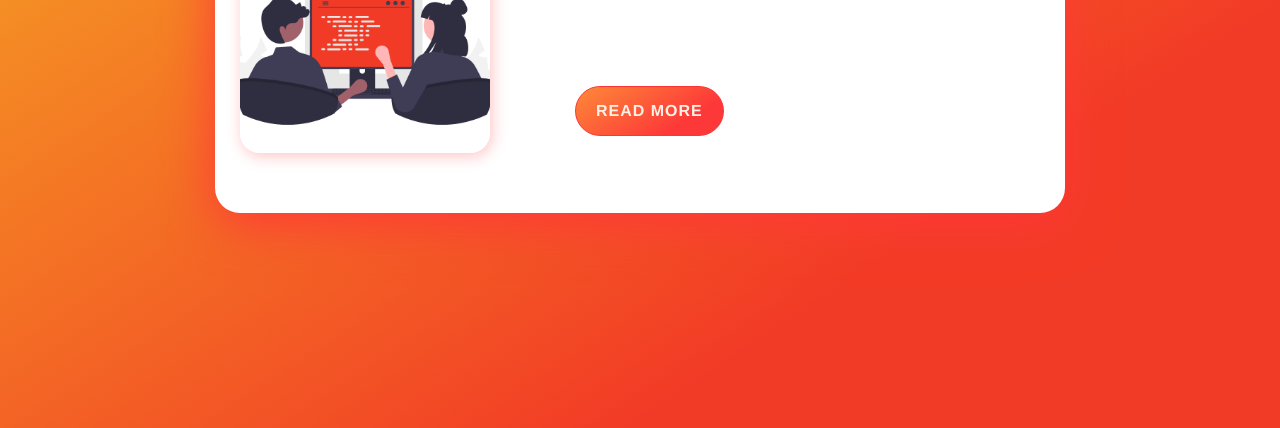
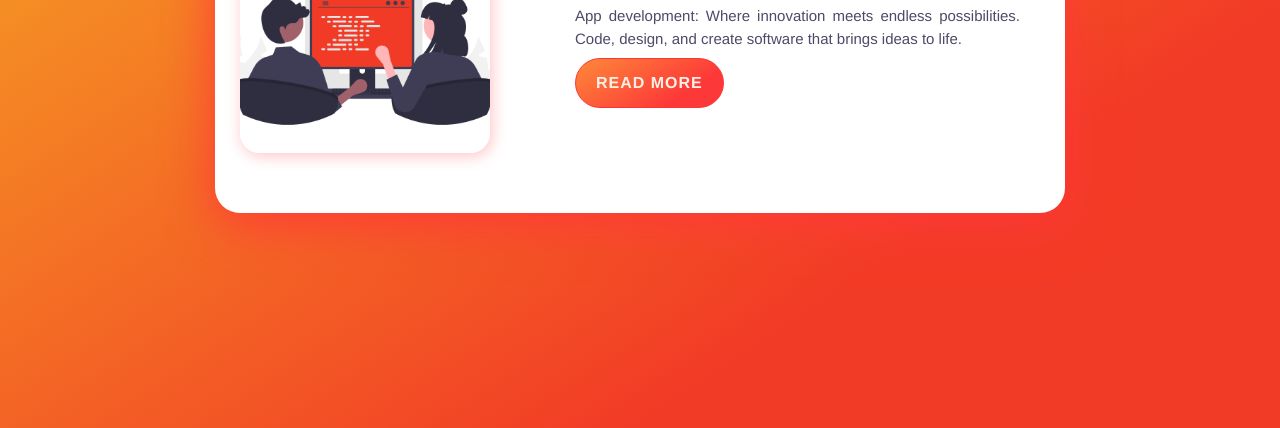
Before and after one commit to RaiyanAhmed-RK/blog-card, a plain HTML site: page index.html in a window 1280 px wide. Shown: the part 372-800 px from the top of the page. Drawn offline with Linux system fonts and the light colour scheme.

Commit message:
Completed!

```diff
--- a/index.html
+++ b/index.html
@@ -225,7 +225,7 @@
       <div class="content">
         <div class="title">The World of App Development</div>
         <span>23 October 2022</span>
-        <div class="text">In the ever-evolving landscape of technology, app development is at the forefront of innovation. Crafting digital solutions that seamlessly integrate into our daily lives is both an art and a science. Whether you're an experienced developer or just starting your journey, the world of app development offers endless possibilities. Dive into the realm of coding, design, and user experience to create software that transforms ideas into reality.</div>
+        <div class="text">App development: Where innovation meets endless possibilities. Code, design, and create software that brings ideas to life.</div>
         <button>Read more </button>
       </div>
     </div>
--- a/my page_files/mystyle.css
+++ b/my page_files/mystyle.css
@@ -1,5 +1,6 @@
 *{
   margin: 0;
+  transition: 1s;
   padding: 0;
   box-sizing: border-box;
   font-family: 'Franklin Gothic Medium', 'Arial Narrow', Arial, sans-serif;
@@ -85,11 +86,6 @@ body{
   line-height: 1.5em;
   text-align: justify;
   font-weight: 500;
-  height: 100px;
-  width: 300px;
-  text-overflow: ellipsis;
-  overflow: hidden;
-  white-space: nowrap;
 }
 .content button{
   padding: 15px 20px;
```
